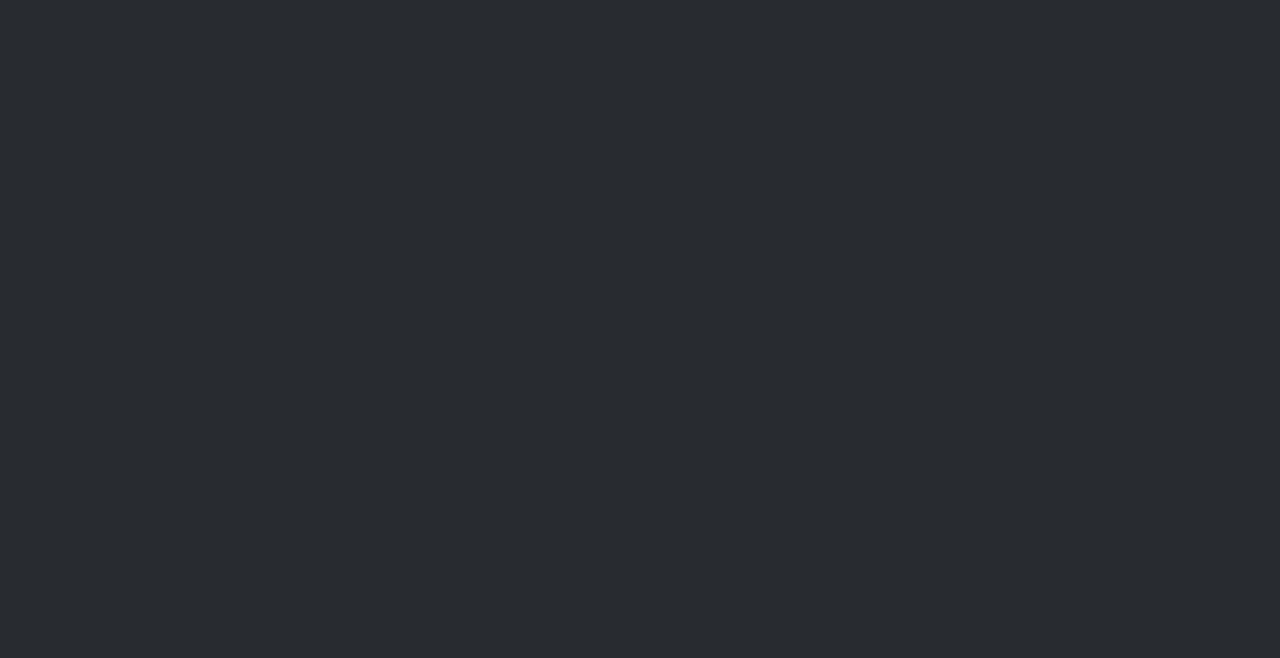
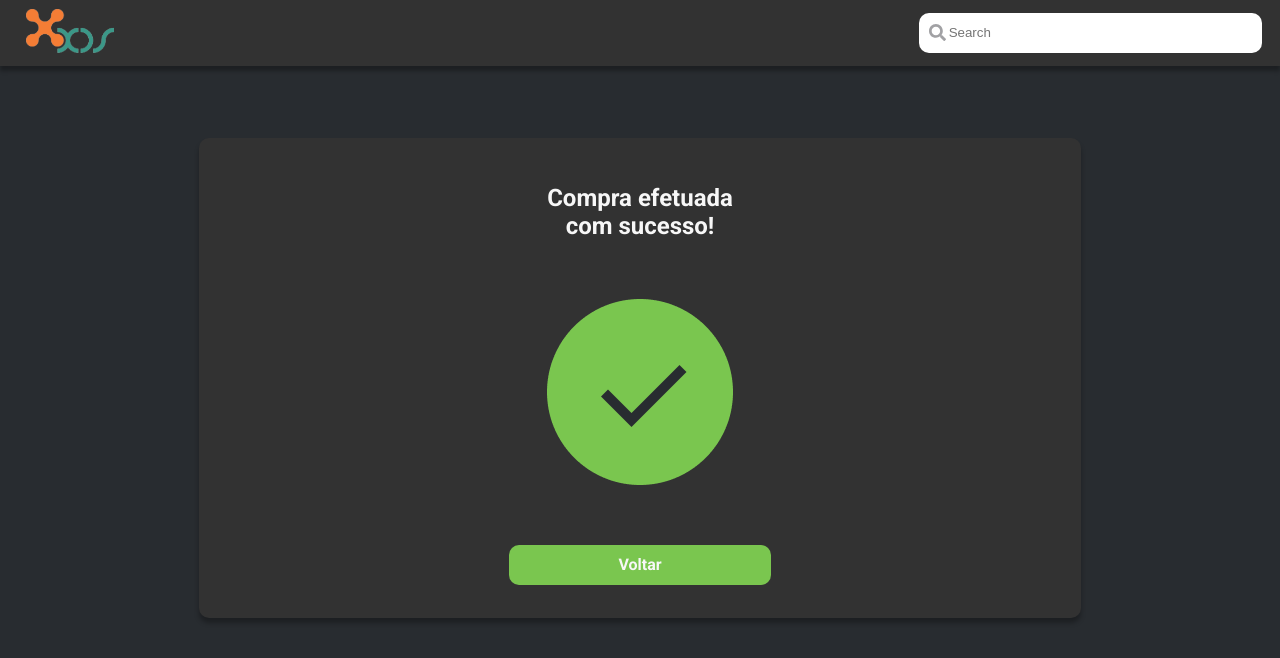
Before and after one commit to viniciusBotelho625/Pizzaria-XDS, a React (Create React App) app: page /success in a window 1280 px wide. Shown: the top 658 px of the page. Built offline with nearby package versions, Linux system fonts and the light colour scheme.

Commit message:
Tela de checkout + estilização

```diff
--- a/src/components/SideBar.tsx
+++ b/src/components/SideBar.tsx
@@ -4,6 +4,7 @@ import logoImg from '../assets/logo.png';
 
 import { FontAwesomeIcon } from '@fortawesome/react-fontawesome'
 import { faSearch } from '@fortawesome/free-solid-svg-icons'
+
 
 export function SideBar() {
     return (
--- a/src/pages/detail.tsx
+++ b/src/pages/detail.tsx
@@ -1,5 +1,5 @@
 import React from 'react';
-import { SideBar } from '../components/SideBar';
+import  {SideBar} from '../components/SideBar';
 import { CardDetail } from '../components/CardDetail';
 
 export default function Detail() {
--- a/src/pages/list.tsx
+++ b/src/pages/list.tsx
@@ -1,6 +1,6 @@
 import React from 'react';
 
-import { SideBar } from '../components/SideBar';
+import  {SideBar}  from '../components/SideBar';
 import { CardMenu } from '../components/CardMenu';
 
 import styles from '../styles/pages/List.module.css';
@@ -8,7 +8,9 @@ import styles from '../styles/pages/List.module.css';
 export default function List() {
     return(
         <>
-        <SideBar />
+        <SideBar
+
+        />
         <main>
             <p className={styles.title}>Escolha seu Sabor</p>
             <section>
--- /dev/null
+++ b/src/pages/success.tsx
@@ -0,0 +1,19 @@
+import React from 'react'
+import { SideBar } from '../components/SideBar';
+import styles from '../styles/pages/Success.module.css';
+import logoSuccess from '../assets/success.png'
+
+export default function Success() {
+    return(
+        <>
+            <SideBar />
+            <div className={styles.cardSuccess}>
+                <p>Compra efetuada com sucesso!</p>
+                <figure>
+                    <img src={logoSuccess} alt="Logo de sucesso"/>
+                </figure>
+                <button>Voltar</button>
+            </div>
+        </>
+    );
+}
--- a/src/routes.tsx
+++ b/src/routes.tsx
@@ -4,13 +4,15 @@ import {  BrowserRouter, Route } from 'react-router-dom';
 import List from './pages/list';
 import Logon from './pages/login';
 import Detail from './pages/detail';
+import Success from './pages/success';
 
 function Routes() {
     return(
         <BrowserRouter>
-            <Route path="/sdhb" component={Logon}/>
-            <Route path="/as" component={List}/>
-            <Route path="/" exact component={Detail}/>
+            <Route path="/" exact component={Logon}/>
+            <Route path="/list" component={List}/>
+            <Route path="/detail" component={Detail}/>
+            <Route path="/success" component={Success}/>
         </BrowserRouter>
     );
 }
--- /dev/null
+++ b/src/styles/pages/Success.module.css
@@ -0,0 +1,42 @@
+.cardSuccess {
+    background-color: var(--graphite);
+    width: 55.18rem;
+    height: 30rem;
+    margin: 4.5rem auto;
+    border-radius: 10px;
+    box-shadow: 0px 5px 5px 0px rgba(0, 0, 0, 0.3);
+    flex-direction: column;
+    text-align: center;
+}
+
+p {
+    font-size: 1.5rem;
+    font-weight: bold;
+    margin: 0 auto;
+    padding-top: 2.87rem;
+    max-width: 186px;
+    font-family: roboto;
+    color: var(--white);
+}
+
+.cardSuccess figure img{
+    margin: 3.68rem 0 3.5rem 0;
+}
+
+.cardSuccess button {
+    background: var(--green);
+    width: 16.43rem;
+    height: 2.5rem;
+    border: none;
+    border-radius: 10px;
+    font-size: 1rem;
+    font-weight: 700;
+    cursor: pointer;
+    font-family: roboto;
+    color: var(--white);
+}
+
+.cardSuccess button:hover {
+     background: var(--buttonDark);
+     transition: 0.6s;
+}
```
Also changed, not shown: src/assets/success.png (added).
